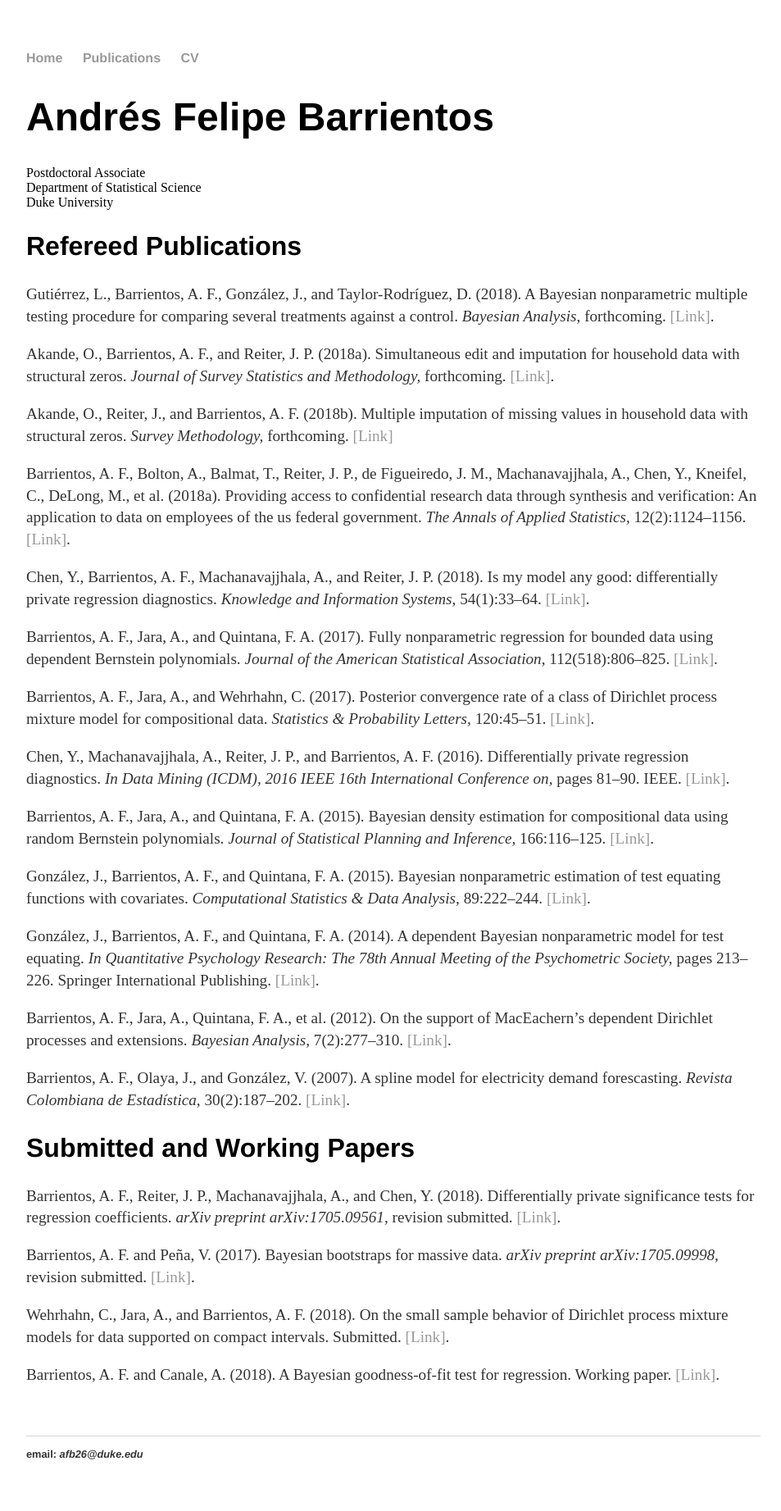
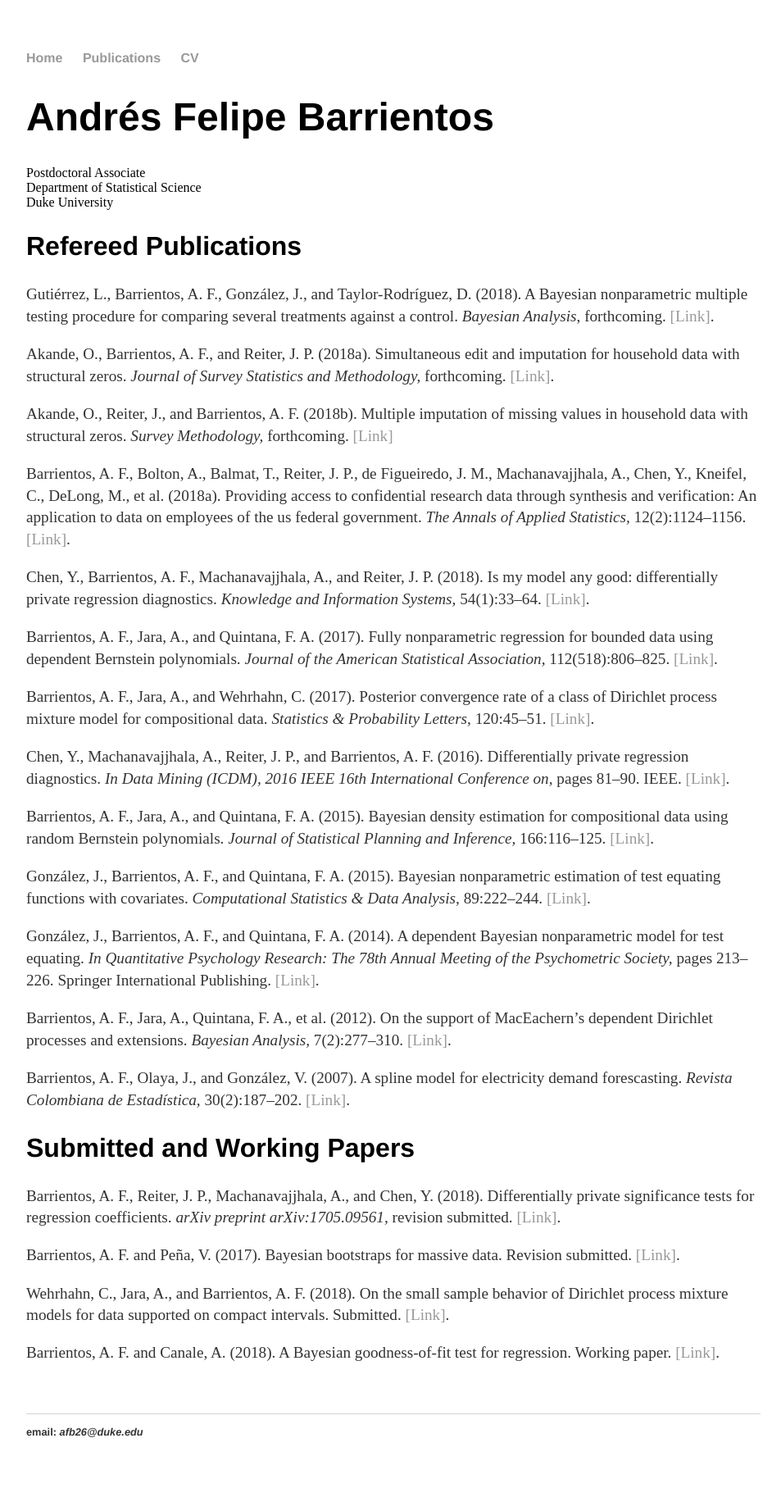
Before and after one commit to anfebar/anfebar.github.io, a Jekyll site: the page built from cv/index.html, in a window 1280 px wide. Shown: the whole page at 82% size, without its empty margins (160-1113 px from the left). Built offline with Jekyll 4.4.1, drawn with Linux system fonts in a browser that asks for light colours; after the commit the page ends 1816 px from its top, so only the background shows below that.

Commit message:
Update index.html

```diff
--- a/cv/index.html
+++ b/cv/index.html
@@ -93,8 +93,8 @@ title: Andrés F. Barrientos
 
 						<p>Barrientos, A. F. and Peña, V. (2017).
 							Bayesian bootstraps for massive data.
-							<em> arXiv preprint arXiv:1705.09998,</em>  revision submitted.
-							<a href="https://arxiv.org/pdf/1705.09998.pdf">[Link]</a>.
+							Revision submitted.
+							<a href="https://goo.gl/dRt5Li">[Link]</a>.
 
 						<p>Wehrhahn, C., Jara, A., and Barrientos, A. F. (2018).
 							On the small sample behavior of Dirichlet process mixture models
```
